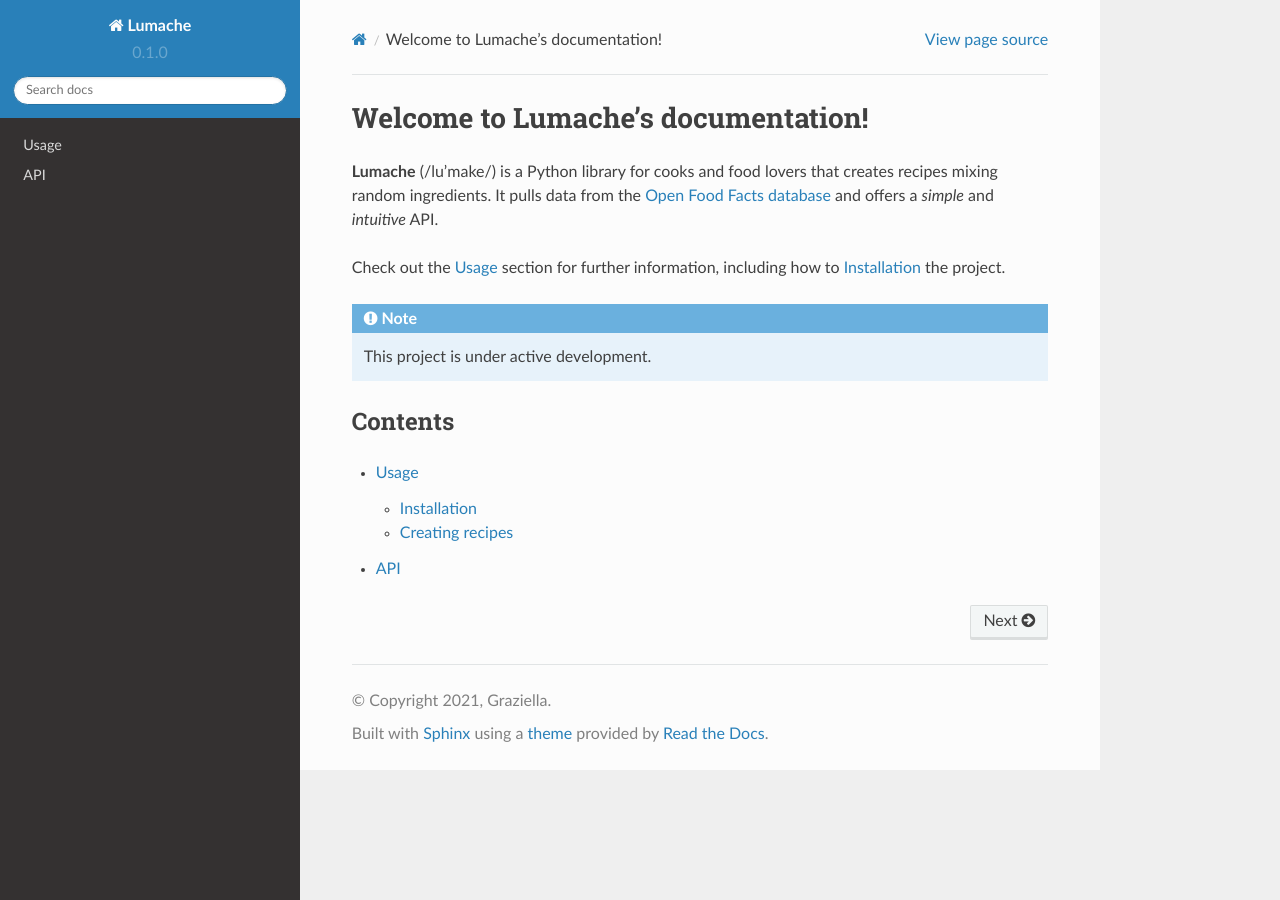
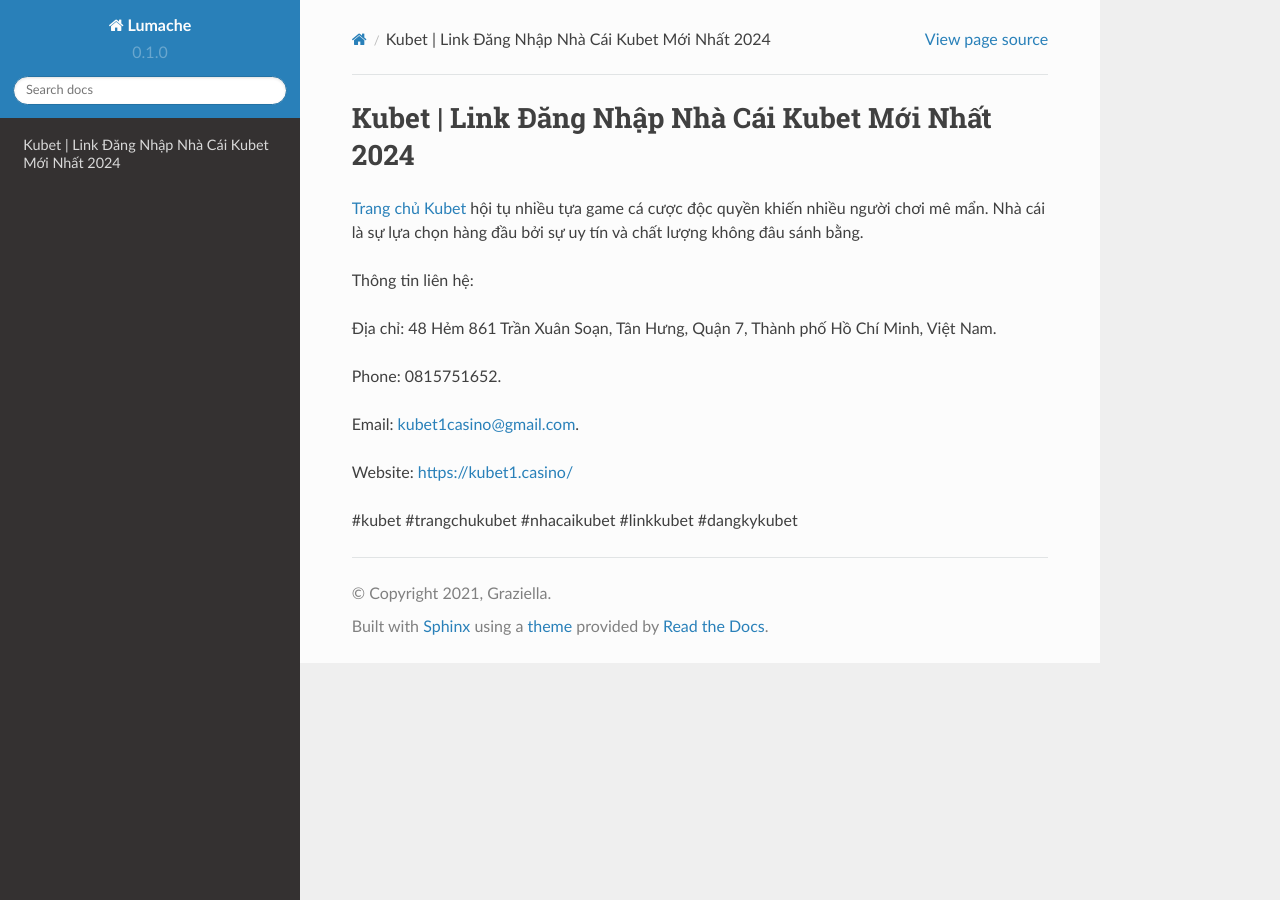
Before and after one commit to socialentity1/kubet1casino, a Sphinx documentation site: the page built from docs/source/index.rst, in a window 1280 px wide. Built offline with Sphinx 7.4.7 and the Read the Docs theme 2.0.0, drawn with Linux system fonts in a browser that asks for light colours.

Commit message:
Update index.rst

```diff
--- a/docs/source/index.rst
+++ b/docs/source/index.rst
@@ -1,22 +1,16 @@
-Welcome to Lumache's documentation!
+Kubet | Link Đăng Nhập Nhà Cái Kubet Mới Nhất 2024
 ===================================
 
-**Lumache** (/lu'make/) is a Python library for cooks and food lovers
-that creates recipes mixing random ingredients.
-It pulls data from the `Open Food Facts database <https://world.openfoodfacts.org/>`_
-and offers a *simple* and *intuitive* API.
+`Trang chủ Kubet <https://kubet1.casino/>`_ hội tụ nhiều tựa game cá cược độc quyền khiến nhiều người chơi mê mẩn. Nhà cái là sự lựa chọn hàng đầu bởi sự uy tín và chất lượng không đâu sánh bằng.
 
-Check out the :doc:`usage` section for further information, including
-how to :ref:`installation` the project.
+Thông tin liên hệ:
 
-.. note::
+Địa chỉ: 48 Hẻm 861 Trần Xuân Soạn, Tân Hưng, Quận 7, Thành phố Hồ Chí Minh, Việt Nam.
 
-   This project is under active development.
+Phone: 0815751652.
 
-Contents
---------
+Email: kubet1casino@gmail.com.
 
-.. toctree::
+Website: https://kubet1.casino/
 
-   usage
-   api
+#kubet #trangchukubet #nhacaikubet #linkkubet #dangkykubet
```
